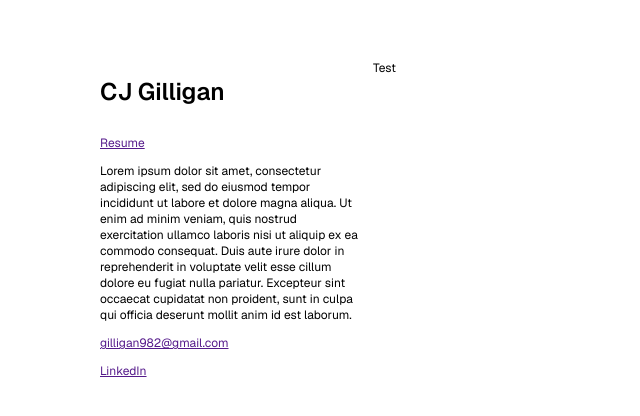
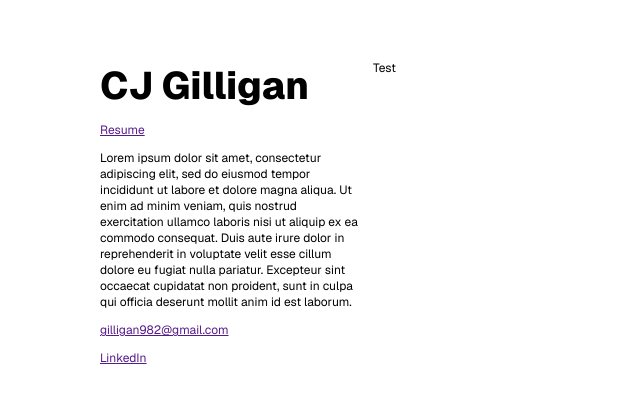
Before and after one commit to gilligan98/Portfolio, a plain HTML site: page index.html in a window 1280 px wide. Shown: the whole page, without its empty margins (0-640 px from the left). Drawn offline with nearby package versions, Linux system fonts and the light colour scheme.

Commit message:
fixing h1

```diff
--- a/home.css
+++ b/home.css
@@ -34,8 +34,14 @@ a, p, h1, h2, h3, h4 {
 	font-family: "Geist", sans-serif;
 }
 
-h1, h2, h3, h4 {
-	font-weight: 600;
+h1 {
+	font-weight: 800;
+	font-size: 3.2rem;
+	margin: 0;
+}
+
+h2, h3, h4 {
+	font-weight: 700;
 }
 
 :root{
```
